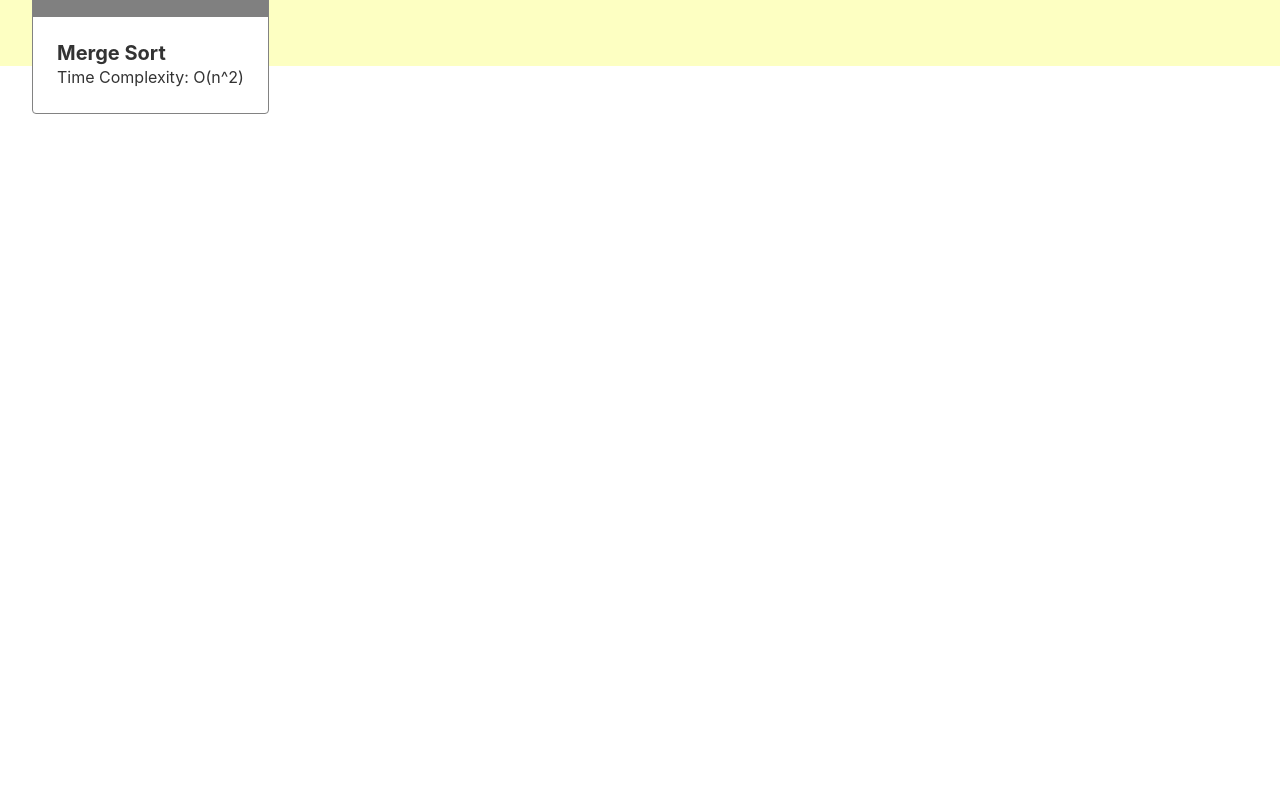
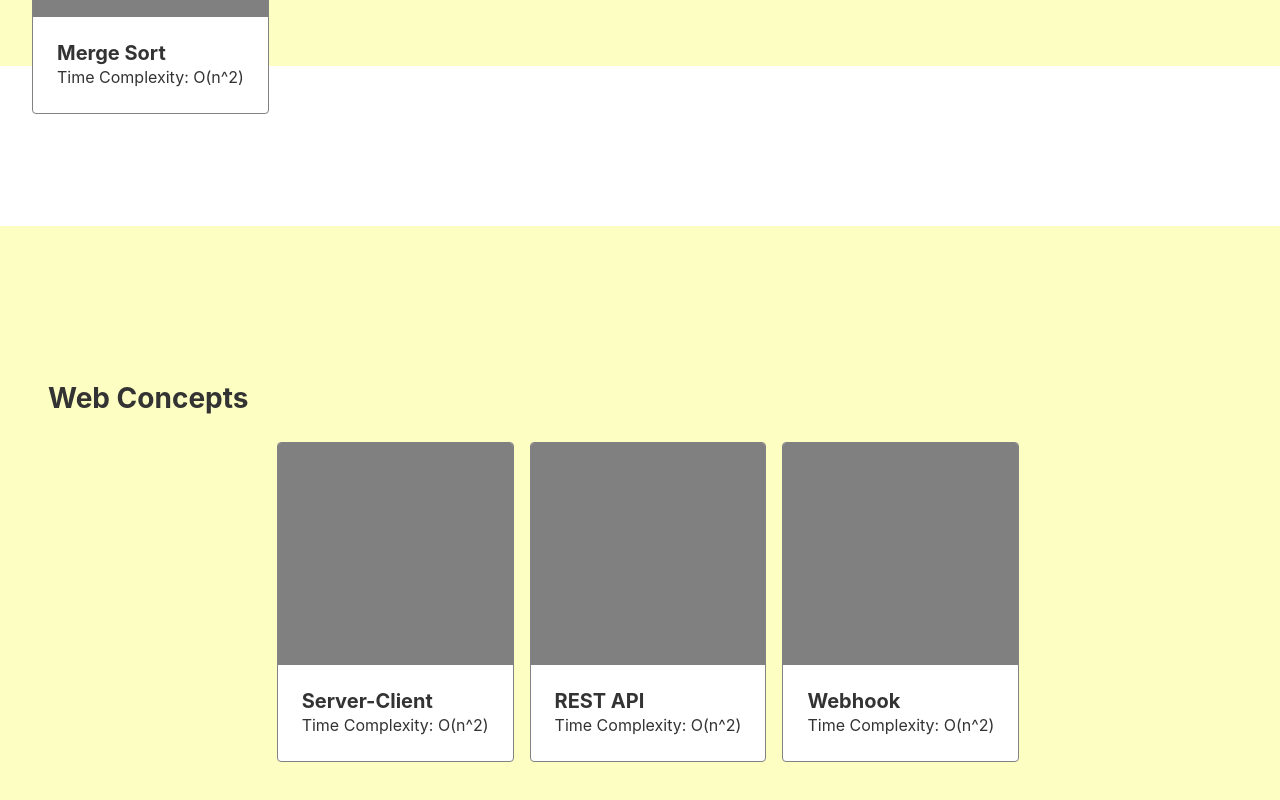
Before and after one commit to miracle09110/concept-visualizer, a React (Vite) app: page / in a window 1280 px wide. Shown: the part 1659-2459 px from the top of the page. Before the commit the page ends 1773 px from the top, so only its background shows below. Built offline with nearby package versions, Linux system fonts and the light colour scheme.

Commit message:
added web concepts landing page

```diff
--- a/src/pages/landingPage/explore/Explore.controller.jsx
+++ b/src/pages/landingPage/explore/Explore.controller.jsx
@@ -62,7 +62,26 @@
   {
     category: "Web Concepts",
     // description: "Explore interactive visualizations of key web concepts including Server-Client architecture, REST API, and Webhooks. Enhance your understanding with engaging visuals.",
-    items: ["Server-Client", "REST API", "Webhook"],
+    items: [
+      {
+        title: "Server-Client",
+        subtitle: "O(n^2)",
+        image: "",
+        link: "/server-client",
+      },
+      {
+        title: "REST API",
+        subtitle: "O(n^2)",
+        image: "",
+        link: "/rest-api",
+      },
+      {
+        title: "Webhook",
+        subtitle: "O(n^2)",
+        image: "",
+        link: "/webhook",
+      },
+    ],
   },
 ];
 
--- a/src/pages/landingPage/explore/Explore.view.jsx
+++ b/src/pages/landingPage/explore/Explore.view.jsx
@@ -1,6 +1,7 @@
 import React from "react";
 import style from "./explore.module.css";
 import SortView from "../../sortSection/Sort.view";
+import NodejsView from "../../nodejsSection/Nodejs.view";
 
 const ExploreView = ({ concepts }) => {
   const conceptList = concepts.map((concept) => {
@@ -22,14 +23,14 @@
     );
   });
 
-  const sortConcept = concepts.find(
-    (item) => item.category === "Sort Algorithms"
-  );
+  const sortConcept = concepts.find((item) => item.category === "Sort Algorithms");
+  const nodejsConcept = concepts.find((item) => item.category === "Web Concepts");
 
   return (
     <div className={style.explore_container} id="explore">
       <h2>Explore</h2>
       <SortView conceptItems={sortConcept} />
+      <NodejsView conceptItems={nodejsConcept} />
       {/* {conceptList} */}
     </div>
   );
--- /dev/null
+++ b/src/pages/nodejsSection/Nodejs.view.jsx
@@ -0,0 +1,18 @@
+import React from "react";
+import style from "./nodejs.module.css";
+import Cards from "../../components/Cards/Cards.view";
+
+function NodejsView({ conceptItems }) {
+  const conceptCards = conceptItems.items.map((item) => {
+    return <Cards key={item.title} title={item.title} subtitle={item.subtitle} image={item.image} link={item.link} />;
+  });
+
+  return (
+    <section className={style.container} id="nodejs">
+      <h1>{conceptItems.category}</h1>
+      <div className={style.concept_container}>{conceptCards}</div>
+    </section>
+  );
+}
+
+export default NodejsView;
--- /dev/null
+++ b/src/pages/nodejsSection/nodejs.module.css
@@ -0,0 +1,55 @@
+* {
+  margin: 0;
+  padding: 0;
+  box-sizing: border-box;
+}
+
+.container {
+  background-color: rgb(253, 255, 194);
+  display: flex;
+  flex-direction: column;
+  justify-content: space-between;
+  padding: 10rem 8rem 4rem;
+}
+
+.container h1 {
+  font-weight: 700;
+  font-size: 1.75rem;
+  color: #333333;
+  margin-bottom: 2rem;
+}
+
+.concept_container {
+  display: flex;
+  flex-flow: row wrap;
+  justify-content: center;
+  gap: 1rem;
+}
+
+@media screen and (min-width: 320px) {
+  .container {
+    padding-left: 2rem;
+    padding-right: 2rem;
+    margin-top: 10rem;
+  }
+  .concept_container {
+    flex-flow: row wrap;
+    justify-content: center;
+  }
+}
+
+@media screen and (min-width: 425px) {
+  .container {
+    padding-left: 3rem;
+  }
+}
+
+@media screen and (min-width: 768px) and (max-width: 1023px) {
+  .container {
+    margin-top: 28rem;
+  }
+  .concept_container {
+    flex-flow: row wrap;
+    justify-content: center;
+  }
+}
```
